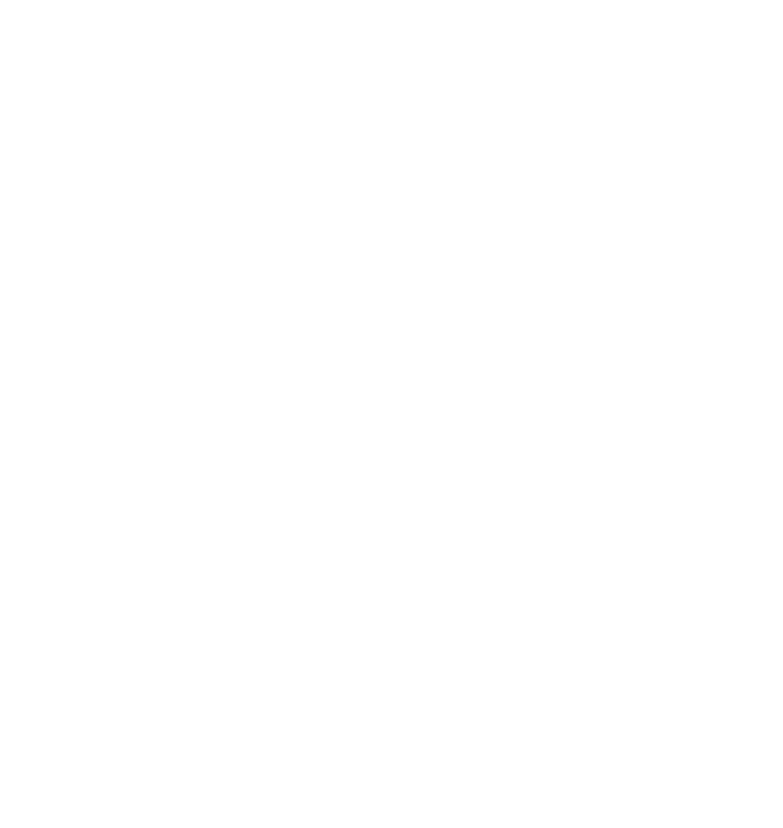
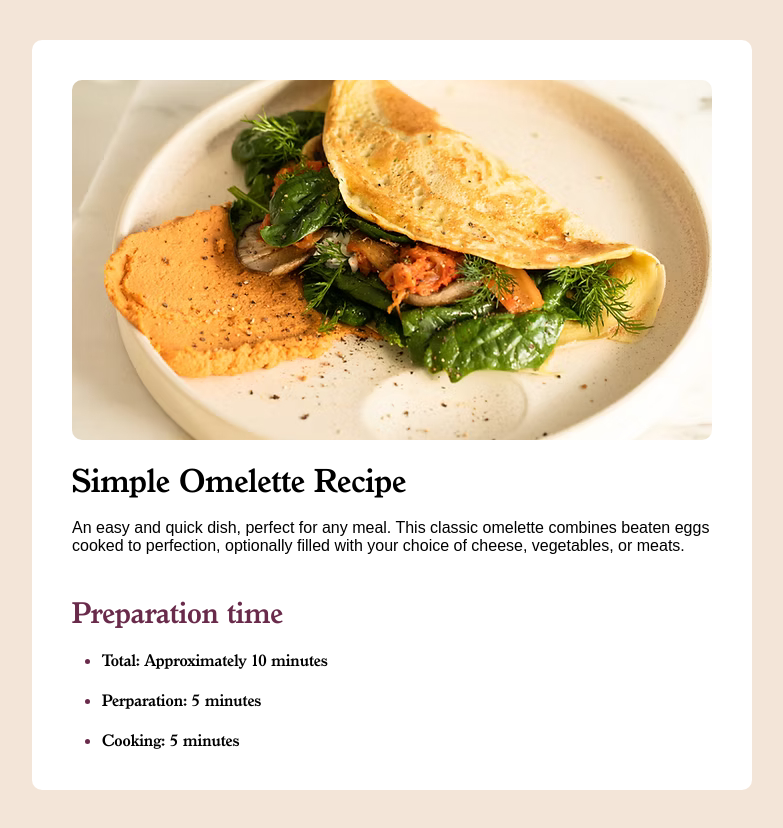
Before and after one commit to omar-code-2000/CSS-Training, a plain HTML site: page index.html in a window 1280 px wide. Shown: the whole page, without its empty margins (248-1031 px from the left). Before the commit the page ends 800 px from the top, so only its background shows below. Drawn offline with Linux system fonts and the light colour scheme.

Commit message:
main section image title and subtitle x list

```diff
--- a/index.html
+++ b/index.html
@@ -7,6 +7,29 @@
     <title>Restaurant</title>
 </head>
 <body>
-
+    <section class="main">
+        <div class="image"></div>
+        <br>
+        <h1>Simple Omelette Recipe</h1>
+        <br>
+        <p>
+           An easy and quick dish, perfect for any meal.
+           This classic omelette combines beaten eggs
+           cooked to perfection, optionally filled with
+           your choice of cheese, vegetables, or meats.
+        </p>
+        <br><br>
+        <h2 class="sub-1">
+            Preparation time
+        </h2>
+        <br>
+        <ul class="ul-1">
+            <li>Total: Approximately 10 minutes</li>
+            <br>
+            <li>Perparation: 5 minutes</li>
+            <br>
+            <li>Cooking: 5 minutes</li>
+        </ul>
+    </section>
 </body>
 </html>
--- a/style.css
+++ b/style.css
@@ -0,0 +1,61 @@
+* {
+    box-sizing: border-box;
+    font-weight: 400;
+    margin: 0;
+    padding: 0;
+    font-family: "Simple Omelette";
+}
+
+@font-face {
+    font-family: "Simple Omelette";
+    src: url(Resources/granada-serial-bold.ttf);
+}
+
+body {
+    margin: 40px 0;
+    background-color: #f3e5d8;
+    display: flex;
+    justify-content: center;
+}
+
+h1 {
+    font-size: 2em;
+}
+
+h2 {
+    font-size: 1.8em;
+}
+
+p {
+    font-family: Arial, Helvetica, sans-serif;
+}
+
+.sub-1 {
+    color: #692b4b;
+}
+
+.ul-1 {
+    position: relative;
+    left: 30px;
+}
+
+.ul-1 li::marker {
+    color: #692b4b;
+}
+
+.image {
+    background-image: url("Resources/Img-1.jpg");
+    background-size: cover;
+    background-position: center;
+    background-repeat: no-repeat;
+    width: 100%;
+    aspect-ratio: 16 / 9;
+    border-radius: 10px;
+}
+
+.main {
+    background-color: white;
+    padding: 40px;
+    border-radius: 10px;
+    width: 720px;
+}
```
